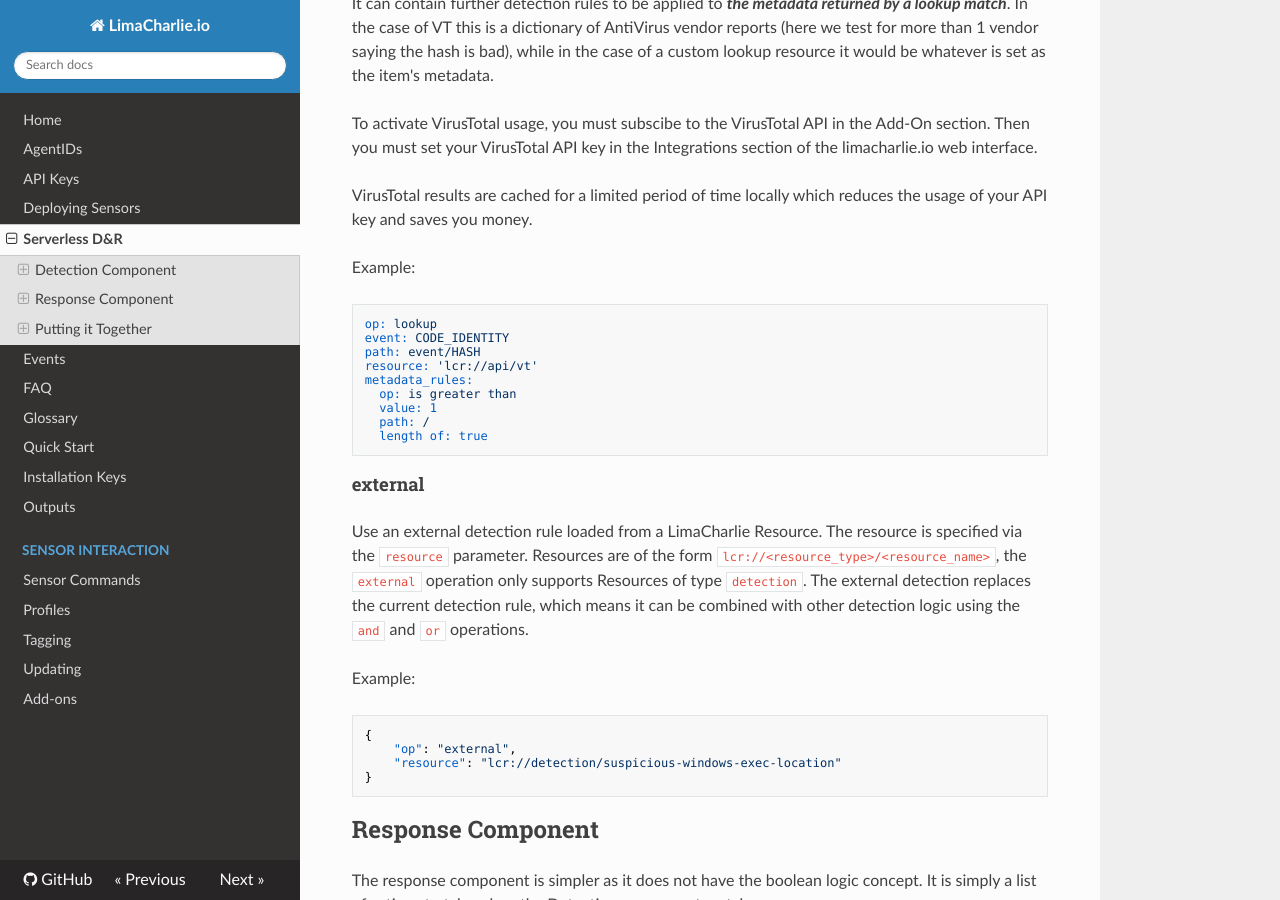
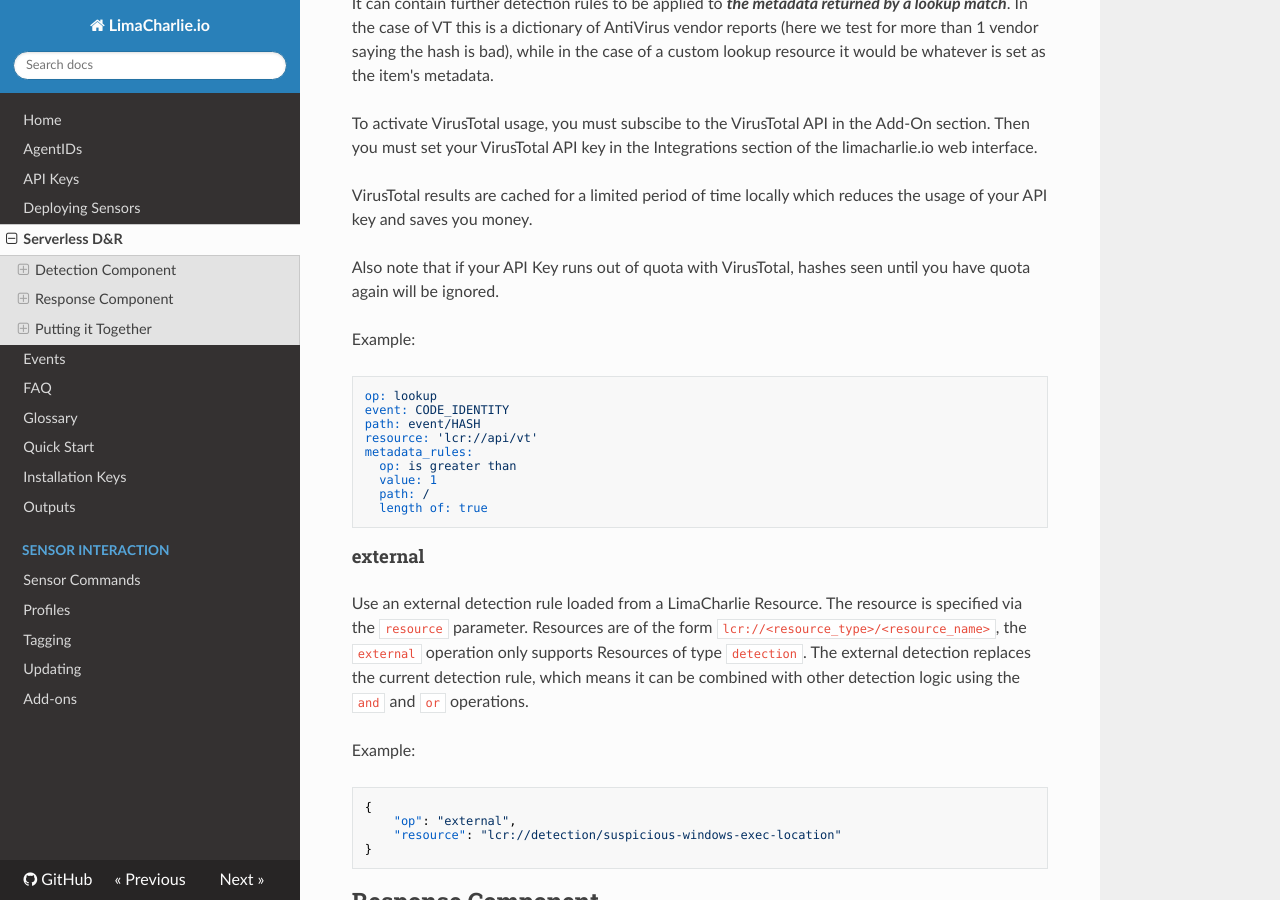
Before and after one commit to refractionPOINT/lce_doc, an MkDocs documentation site: the page built from docs/dr.md, in a window 1280 px wide and 900 px high, scrolled down 4583 px. Built offline with MkDocs 1.6.1, drawn with Linux system fonts in a browser that asks for light colours; nearby versions of some CDN libraries; old or Windows-style settings are respelled for this version of MkDocs.

Commit message:
Adding bit about quota in VT.

````diff
--- a/docs/dr.md
+++ b/docs/dr.md
@@ -173,6 +173,8 @@ API key in the Integrations section of the limacharlie.io web interface.
 
 VirusTotal results are cached for a limited period of time locally which reduces the usage of your API key and saves you money.
 
+Also note that if your API Key runs out of quota with VirusTotal, hashes seen until you have quota again will be ignored.
+
 Example:
 ```yaml
 op: lookup
````
